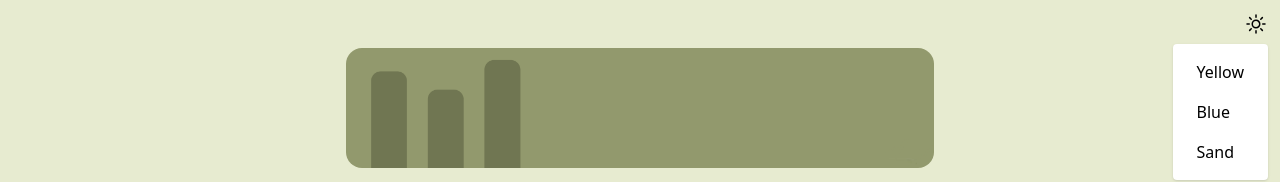
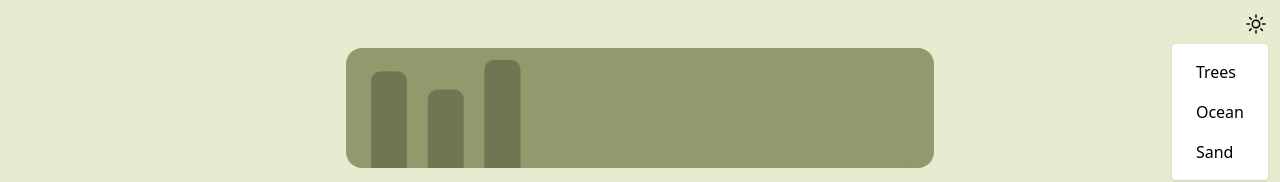
Before and after one commit to AdityaGarg1165/tanishk, a Next.js app: page / in a window 1280 px wide. Both pictures are taken after a click on the icon 1256 px from the left and 24 px from the top of the page. Shown: the top 182 px of the page. Built offline with nearby package versions, Linux system fonts and the light colour scheme.

Commit message:
improved themes

```diff
--- a/app/page.jsx
+++ b/app/page.jsx
@@ -1,17 +1,23 @@
 'use client'
-import { useState } from "react";
+import { useEffect, useState } from "react";
 import { motion } from 'framer-motion'
 import { useRouter } from "next/navigation";
 
 export default function TablePage() {
-  const [theme, setTheme] = useState("yellow");
+  const [theme, setTheme] = useState("trees");
   const router = useRouter();
 
   const themes = {
-    yellow: { bg: "#e7ebd0", border: "#8b906f", graph: "yellow_graph.png", m: "yellow_tree", l: "yellow_coin1", r: "yellow_coin2" },
-    blue: { bg: "#e2f4f8", border: "#6f7f90", graph: "blue_graph.png", m: "blue_fish", l: "blue_coin1", r: "blue_coin2" },
+    trees: { bg: "#e7ebd0", border: "#8b906f", graph: "yellow_graph.png", m: "yellow_tree", l: "yellow_coin1", r: "yellow_coin2" },
+    ocean: { bg: "#e2f4f8", border: "#6f7f90", graph: "blue_graph.png", m: "blue_fish", l: "blue_coin1", r: "blue_coin2" },
     sand: { bg: "#efd5b4", border: "#8f7f6f", graph: "sand_graph.png", m: "sand_wheel", l: "sand_coin1", r: "sand_coin2" },
   };
+
+  useEffect(()=>{
+    let thm = localStorage.getItem("theme")
+    if(!thm) return;
+    setTheme(thm)
+  })
 
   return (
     <div
@@ -47,6 +53,7 @@ export default function TablePage() {
               className="block w-full text-left px-4 py-2 hover:bg-gray-200"
               onClick={() => {
                 setTheme(t);
+                localStorage.setItem("theme",t)
                 document.getElementById("theme-menu").classList.add("hidden");
               }}
             >
--- a/app/planner/page.jsx
+++ b/app/planner/page.jsx
@@ -1,18 +1,18 @@
 'use client'
-import { useState } from "react";
+import { useEffect, useState } from "react";
 import { motion } from 'framer-motion'
 import { useRouter } from "next/navigation";
 
 export default function Planner() {
   const router = useRouter();
-  const [theme, setTheme] = useState("yellow");
+  const [theme, setTheme] = useState("trees");
   const [plannerData, setPlannerData] = useState(
     Array(5).fill(null).map(() => Array(7).fill(""))
   );
 
   const themes = {
-    yellow: { bg: "#e7ebd0", border: "#8b906f" },
-    blue: { bg: "#e2f4f8", border: "#6f7f90" },
+    trees: { bg: "#e7ebd0", border: "#8b906f" },
+    ocean: { bg: "#bfe8ff", border: "#6f7f90" },
     sand: { bg: "#efd5b4", border: "#8f7f6f" },
   };
 
@@ -21,6 +21,12 @@ export default function Planner() {
     updated[row][col] = value;
     setPlannerData(updated);
   };
+
+  useEffect(()=>{
+    const thm = localStorage.getItem("theme")
+    if(!thm) return;
+    setTheme(thm)
+  },[])
 
   return (
     <div
@@ -70,6 +76,7 @@ export default function Planner() {
                 className="block w-full text-left px-4 py-2 hover:bg-gray-200"
                 onClick={() => {
                   setTheme(t);
+                  localStorage.setItem("theme",t)
                   document.getElementById("theme-menu").classList.add("hidden");
                 }}
               >
--- a/app/tracker/page.jsx
+++ b/app/tracker/page.jsx
@@ -1,11 +1,11 @@
 'use client'
-import { useState } from "react";
+import { useState,useEffect } from "react";
 import { useRouter } from "next/navigation";
 import { motion } from 'framer-motion'
 
 export default function Tracker() {
   const router = useRouter();
-  const [theme, setTheme] = useState("yellow");
+  const [theme, setTheme] = useState("trees");
   const [tableData, setTableData] = useState(
     Array.from({ length: 8 }, () => ({
       assessment: "",
@@ -16,8 +16,8 @@ export default function Tracker() {
   );
 
   const themes = {
-    yellow: { bg: "#e7ebd0", border: "#8b906f" },
-    blue: { bg: "#e2f4f8", border: "#6f7f90" },
+    trees: { bg: "#e7ebd0", border: "#8b906f" },
+    ocean: { bg: "#bfe8ff", border: "#6f7f90" },
     sand: { bg: "#efd5b4", border: "#8f7f6f" },
   };
 
@@ -28,6 +28,11 @@ export default function Tracker() {
     updated[rowIdx][key] = value;
     setTableData(updated);
   };
+   useEffect(()=>{
+      const thm = localStorage.getItem("theme")
+      if(!thm) return;
+      setTheme(thm)
+    },[])
 
   return (
     <div
@@ -75,6 +80,7 @@ export default function Tracker() {
               key={t}
               className="block w-full text-left px-4 py-2 hover:bg-gray-200"
               onClick={() => {
+                localStorage.setItem("theme",t)
                 setTheme(t);
                 document.getElementById("theme-menu")?.classList.add("hidden");
               }}
```
